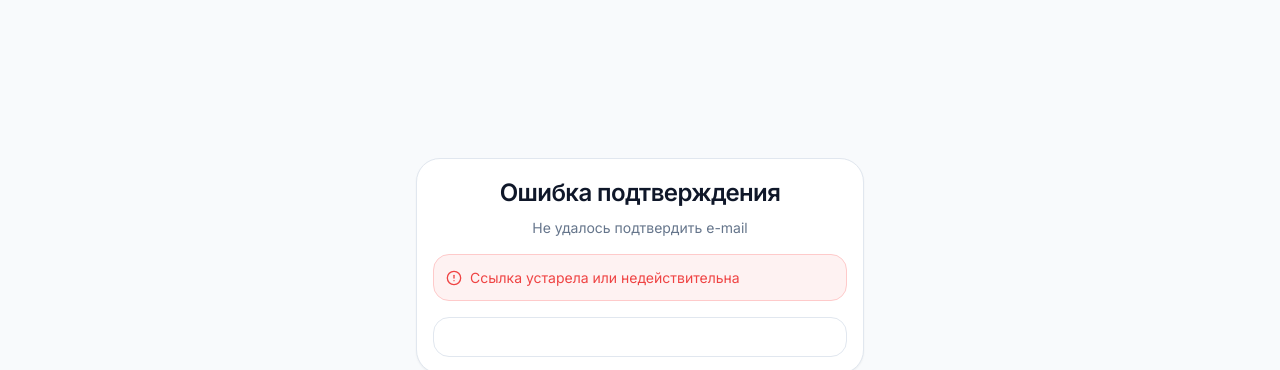
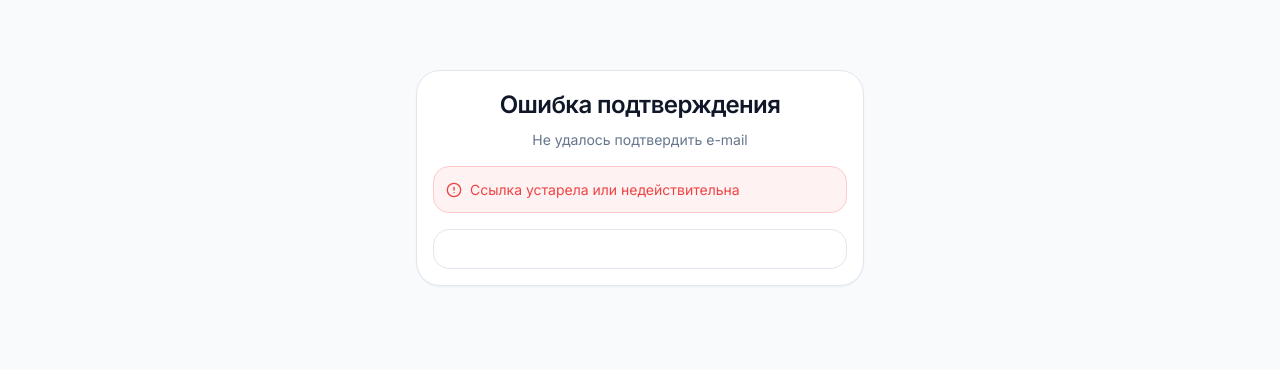
Before and after one commit to Wellify-Group/wellify-business, a Next.js app: page /auth/confirm in a window 1280 px wide. Shown: the part 186-556 px from the top of the page. Built offline with nearby package versions, Linux system fonts and the light colour scheme; no server answers.

Commit message:
обновление

```diff
--- a/app/auth/confirm/page.tsx
+++ b/app/auth/confirm/page.tsx
@@ -6,6 +6,7 @@ import { createBrowserSupabaseClient } from "@/lib/supabase/client";
 import { Card, CardContent, CardDescription, CardHeader, CardTitle } from "@/components/ui/card";
 import { Button } from "@/components/ui/button";
 import { AlertCircle, CheckCircle2 } from "lucide-react";
+import CenteredLayout from "@/components/CenteredLayout";
 
 function ConfirmEmailContent() {
   const searchParams = useSearchParams();
@@ -143,13 +144,8 @@ function ConfirmEmailContent() {
 
 export default function ConfirmEmailPage() {
   return (
-    <main
-      className="min-h-screen bg-[color:var(--color-background,#050B13)] pt-[104px]"
-    >
-      <div
-        className="max-w-[520px] mx-auto flex items-center justify-center px-4"
-        style={{ minHeight: "calc(100vh - 104px)" }}
-      >
+    <CenteredLayout>
+      <div className="w-full max-w-md">
         <Suspense
           fallback={
             <Card className="w-full max-w-md">
@@ -167,6 +163,6 @@ export default function ConfirmEmailPage() {
           <ConfirmEmailContent />
         </Suspense>
       </div>
-    </main>
+    </CenteredLayout>
   );
 }
--- a/app/auth/login/page.tsx
+++ b/app/auth/login/page.tsx
@@ -7,6 +7,7 @@ import { Button } from '@/components/ui/button'
 import { Card, CardContent, CardDescription, CardHeader, CardTitle } from '@/components/ui/card'
 import { AlertCircle } from 'lucide-react'
 import Link from 'next/link'
+import CenteredLayout from '@/components/CenteredLayout'
 
 export default function LoginPage() {
   const router = useRouter()
@@ -30,7 +31,7 @@ export default function LoginPage() {
   }
 
   return (
-    <main className="min-h-screen flex items-center justify-center px-4 py-12" style={{ backgroundColor: 'var(--color-background, #050B13)' }}>
+    <CenteredLayout>
       <Card className="w-full max-w-md">
         <CardHeader>
           <CardTitle className="text-2xl text-center">Вход в систему</CardTitle>
@@ -93,6 +94,6 @@ export default function LoginPage() {
           </form>
         </CardContent>
       </Card>
-    </main>
+    </CenteredLayout>
   )
 }
--- a/app/auth/register/page.tsx
+++ b/app/auth/register/page.tsx
@@ -12,6 +12,7 @@ import {
 } from '@/components/ui/card'
 import { AlertCircle } from 'lucide-react'
 import Link from 'next/link'
+import CenteredLayout from '@/components/CenteredLayout'
 
 type Step = 1 | 2 | 3
 
@@ -329,7 +330,7 @@ export default function RegisterDirectorPage() {
   }
 
   return (
-    <main className="min-h-screen flex items-center justify-center px-4 py-10 bg-[#050B13]">
+    <CenteredLayout>
       <Card className="w-full max-w-xl bg-slate-950/80 border border-slate-800/80 shadow-[0_18px_60px_rgba(0,0,0,0.7)] rounded-3xl backdrop-blur-xl">
         <CardHeader className="pt-7 pb-4">
           {renderStepIndicator()}
@@ -384,6 +385,6 @@ export default function RegisterDirectorPage() {
           </form>
         </CardContent>
       </Card>
-    </main>
+    </CenteredLayout>
   )
 }
--- a/app/forgot-password/page.tsx
+++ b/app/forgot-password/page.tsx
@@ -6,6 +6,7 @@ import { useLanguage } from "@/components/language-provider";
 import { useRouter } from "next/navigation";
 import { ArrowLeft, CheckCircle2, AlertCircle } from "lucide-react";
 import Link from "next/link";
+import CenteredLayout from "@/components/CenteredLayout";
 
 export default function ForgotPasswordPage() {
   const { t } = useLanguage();
@@ -50,7 +51,7 @@ export default function ForgotPasswordPage() {
   };
 
   return (
-    <div className="flex min-h-[calc(100vh-96px)] items-center justify-center py-12 px-4">
+    <CenteredLayout>
       <motion.div
         initial={{ opacity: 0, y: 20 }}
         animate={{ opacity: 1, y: 0 }}
@@ -181,6 +182,6 @@ export default function ForgotPasswordPage() {
           )}
         </div>
       </motion.div>
-    </div>
+    </CenteredLayout>
   );
 }
--- a/app/globals.css
+++ b/app/globals.css
@@ -8,6 +8,9 @@
      Премиальный светлый SaaS стиль (Linear, Notion)
      ============================================ */
   :root {
+    /* Layout variables */
+    --navbar-height: 72px;
+
     /* Основные цвета в формате HSL (H S L без hsl()) */
     --background: 210 40% 98.4%;      /* общий фон страницы: #F8FAFC */
     --foreground: 222 47% 11%;         /* основной текст */
--- a/app/login/page.tsx
+++ b/app/login/page.tsx
@@ -9,6 +9,7 @@ import Link from "next/link";
 import { createBrowserSupabaseClient } from "@/lib/supabase/client";
 import { PrimaryButton } from "@/components/ui/button";
 import { GoogleAuthButton } from "@/components/auth/google-auth-button";
+import CenteredLayout from "@/components/CenteredLayout";
 
 const MAX_BLOCKS = 4;
 const BLOCK_LENGTH = 4;
@@ -289,11 +290,8 @@ export default function LoginPage() {
   }
 
   return (
-    <main className="min-h-screen bg-[color:var(--color-background,#050B13)] pt-[104px]">
-      <div
-        className="max-w-[520px] mx-auto flex items-center justify-center px-4"
-        style={{ minHeight: "calc(100vh - 104px)" }}
-      >
+    <CenteredLayout>
+      <div className="w-full max-w-[520px]">
         <motion.div
           initial={{ opacity: 0, y: 20 }}
           animate={{ opacity: 1, y: 0 }}
@@ -591,6 +589,6 @@ export default function LoginPage() {
         </div>
         </motion.div>
       </div>
-    </main>
+    </CenteredLayout>
   );
 }
--- a/app/register/page.tsx
+++ b/app/register/page.tsx
@@ -14,6 +14,7 @@ import {
   CardTitle,
 } from '@/components/ui/card'
 import { registerDirector } from '@/app/auth/register/actions'
+import CenteredLayout from '@/components/CenteredLayout'
 
 type Step = 1 | 2 | 3
 
@@ -130,7 +131,7 @@ export default function RegisterDirectorPage() {
   const isLastStep = step === 3
 
   return (
-    <main className="min-h-screen flex items-center justify-center px-4 py-10 bg-background">
+    <CenteredLayout>
       <div className="w-full max-w-xl">
         <Card
           className="
@@ -392,6 +393,6 @@ export default function RegisterDirectorPage() {
           </CardContent>
         </Card>
       </div>
-    </main>
+    </CenteredLayout>
   )
 }
--- /dev/null
+++ b/components/CenteredLayout.tsx
@@ -0,0 +1,17 @@
+"use client";
+
+import React from "react";
+
+export default function CenteredLayout({ children }: { children: React.ReactNode }) {
+  return (
+    <main
+      className="flex items-center justify-center px-4 py-10"
+      style={{
+        minHeight: "calc(100vh - var(--navbar-height))",
+        overflowY: "auto",
+      }}
+    >
+      {children}
+    </main>
+  );
+}
--- a/components/navbar.tsx
+++ b/components/navbar.tsx
@@ -32,6 +32,7 @@ export function Navbar() {
     <header
       className="fixed top-0 left-0 right-0 z-30 pt-5 px-4 md:px-6"
       style={{
+        height: 'var(--navbar-height)',
         paddingTop: "max(1.25rem, 1.25rem)",
         paddingLeft: "max(1.5rem, 5vw)",
         paddingRight: "max(1.5rem, 5vw)",
```
